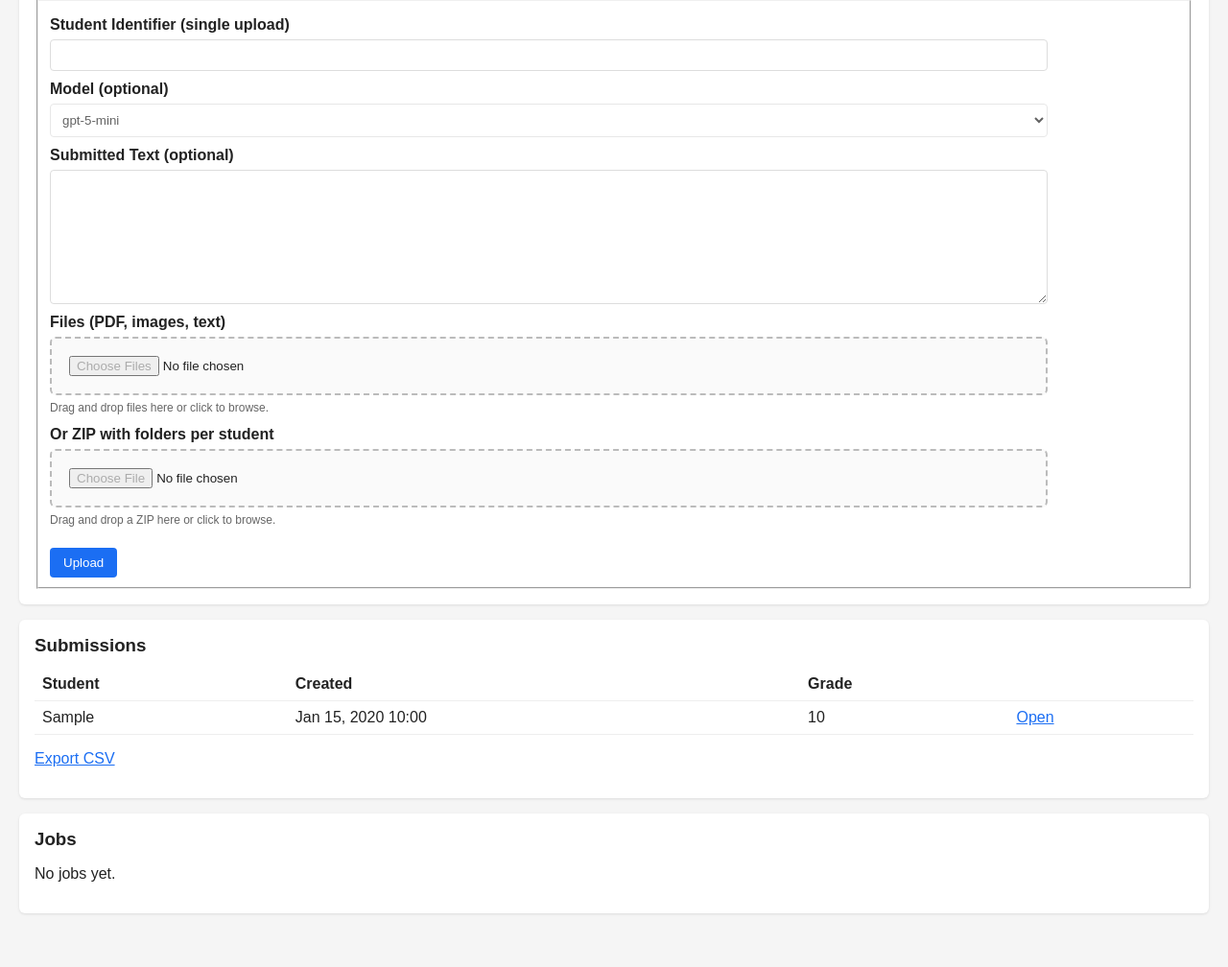
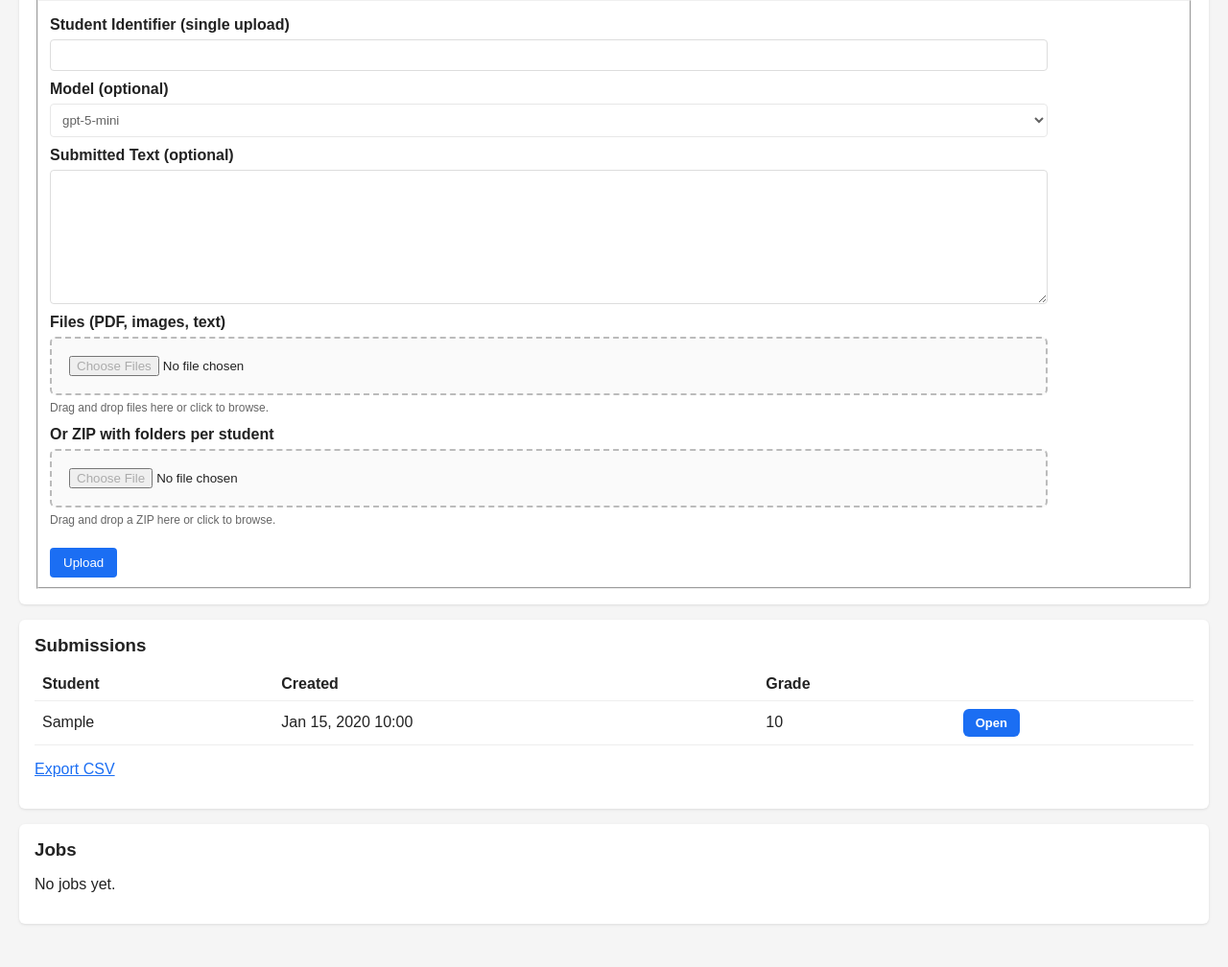
Before and after one commit to ampapacek/SAGE, a Flask app: page /assignments/1 in a window 1280 px wide. Shown: the part 1319-2327 px from the top of the page at 96% size. Before the commit the page ends 2273 px from the top, so only its background shows below. Run offline with Flask 3, Linux system fonts and the light colour scheme; tables that the repository leaves empty hold one stand-in row (values such as "Sample post"); some libraries are stand-ins or nearby versions.

Commit message:
Style Open/View links as buttons

```diff
--- a/templates/assignment_detail.html
+++ b/templates/assignment_detail.html
@@ -90,7 +90,7 @@
                 {% endif %}
               </td>
               <td>
-                <a href="{{ url_for('rubric_detail', rubric_id=rubric.id) }}">View</a>
+                <a class="action-link" href="{{ url_for('rubric_detail', rubric_id=rubric.id) }}">View</a>
                 {% if rubric.status == 'DRAFT' %}
                   <form method="post" action="{{ url_for('approve_rubric', rubric_id=rubric.id) }}">
                     <button type="submit" class="secondary">Approve Guide</button>
@@ -312,7 +312,7 @@
               <td>
                 {{ submission.grade_display }}
               </td>
-              <td><a href="{{ url_for('submission_detail', submission_id=submission.id) }}">Open</a></td>
+              <td><a class="action-link" href="{{ url_for('submission_detail', submission_id=submission.id) }}">Open</a></td>
             </tr>
           {% endfor %}
         </tbody>
@@ -368,7 +368,7 @@
                 {% endif %}
               </td>
               <td>
-                <a href="{{ url_for('job_detail', job_id=job.id) }}">View</a>
+                <a class="action-link" href="{{ url_for('job_detail', job_id=job.id) }}">View</a>
                 {% if job.status in ['QUEUED', 'RUNNING'] %}
                   <form method="post" action="{{ url_for('terminate_job', job_id=job.id) }}">
                     <button type="submit" class="secondary">Terminate</button>
--- a/templates/assignments.html
+++ b/templates/assignments.html
@@ -34,7 +34,7 @@
               <td>{{ assignment.title }}</td>
               <td>{{ assignment.created_at.strftime('%Y-%m-%d %H:%M') }}</td>
               <td>
-                <a href="{{ url_for('assignment_detail', assignment_id=assignment.id) }}">Open</a>
+                <a class="action-link" href="{{ url_for('assignment_detail', assignment_id=assignment.id) }}">Open</a>
                 <form method="post" action="{{ url_for('delete_assignment', assignment_id=assignment.id) }}" onsubmit="return confirm('Delete this assignment and all related data?');">
                   <button type="submit" class="danger">Delete</button>
                 </form>
--- a/templates/base.html
+++ b/templates/base.html
@@ -146,6 +146,8 @@
       button { margin-top: 10px; padding: 8px 14px; border: none; background: var(--accent); color: #fff; border-radius: 4px; cursor: pointer; }
       button.secondary { background: var(--secondary); }
       button.danger { background: var(--danger); }
+      .action-link { display: inline-flex; align-items: center; justify-content: center; padding: 6px 12px; border-radius: 6px; background: var(--accent); color: #fff; text-decoration: none; font-weight: 600; font-size: 13px; border: 1px solid transparent; }
+      .action-link:hover { filter: brightness(0.95); }
       .file-input { width: 100%; max-width: 1040px; padding: 18px; border: 2px dashed var(--file-border); border-radius: 6px; background: var(--file-bg); color: var(--text); cursor: pointer; box-sizing: border-box; transition: border-color 0.15s ease, background-color 0.15s ease; }
       .file-input:hover { border-color: var(--accent); background: var(--file-hover-bg); }
       .dropzone { margin-bottom: 12px; }
```
